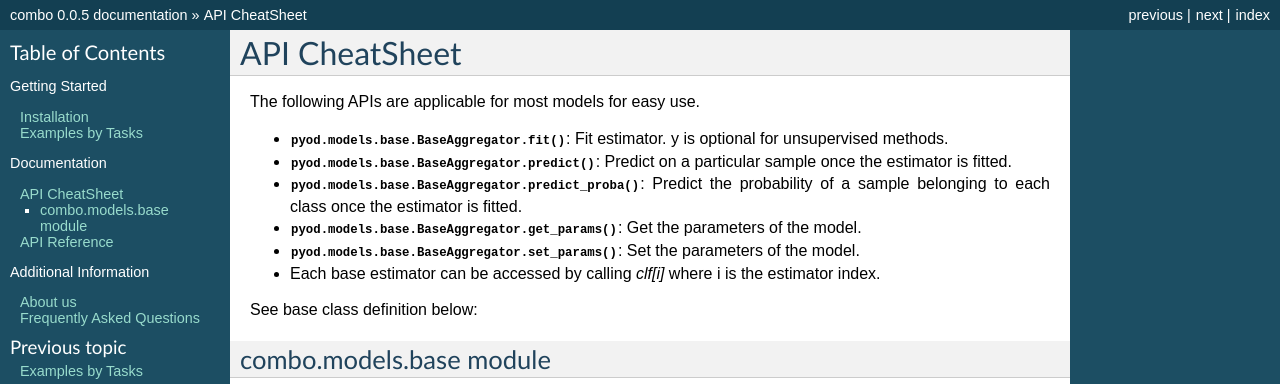
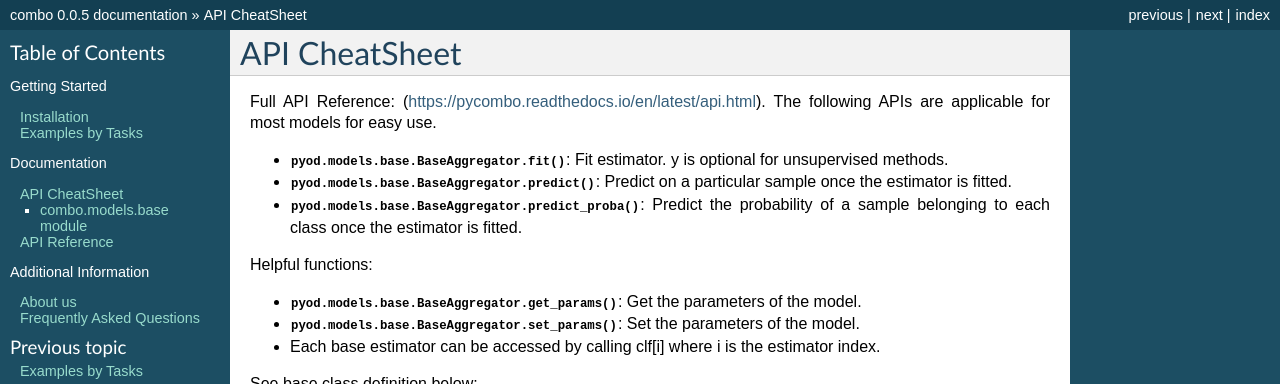
Before and after one commit to yzhao062/combo, a Sphinx documentation site: the page built from docs/api_cc.rst, in a window 1280 px wide, cut to the strip 0-384 px from the top of the page. Built offline with Sphinx 7.4.7, drawn with Linux system fonts in a browser that asks for light colours; formulas are drawn with MathJax 3.

Commit message:
update documentation

```diff
--- a/README.rst
+++ b/README.rst
@@ -170,8 +170,8 @@
 API Cheatsheet & Reference
 ^^^^^^^^^^^^^^^^^^^^^^^^^^
 
-Full API Reference: (https://pycombo.readthedocs.io/en/latest/api.html). API cheatsheet for most of the models:
-
+Full API Reference: (https://pycombo.readthedocs.io/en/latest/api.html). The
+following APIs are applicable for most models for easy use.
 
 * **fit(X)**\ : Fit estimator. y is optional for unsupervised methods.
 * **predict(X)**\ : Predict on a particular sample once the estimator is fitted.
--- a/docs/api_cc.rst
+++ b/docs/api_cc.rst
@@ -1,14 +1,18 @@
 API CheatSheet
 ==============
 
-The following APIs are applicable for most models for easy use.
+Full API Reference: (https://pycombo.readthedocs.io/en/latest/api.html). The
+following APIs are applicable for most models for easy use.
 
 * :func:`pyod.models.base.BaseAggregator.fit`: Fit estimator. y is optional for unsupervised methods.
 * :func:`pyod.models.base.BaseAggregator.predict`: Predict on a particular sample once the estimator is fitted.
 * :func:`pyod.models.base.BaseAggregator.predict_proba`: Predict the probability of a sample belonging to each class once the estimator is fitted.
+
+Helpful functions:
+
 * :func:`pyod.models.base.BaseAggregator.get_params`: Get the parameters of the model.
 * :func:`pyod.models.base.BaseAggregator.set_params`: Set the parameters of the model.
-* Each base estimator can be accessed by calling `clf[i]` where i is the estimator index.
+* Each base estimator can be accessed by calling clf[i] where i is the estimator index.
 
 
 See base class definition below:
```
Also changed, not shown: docs/index.rst (+5 -5 lines).
